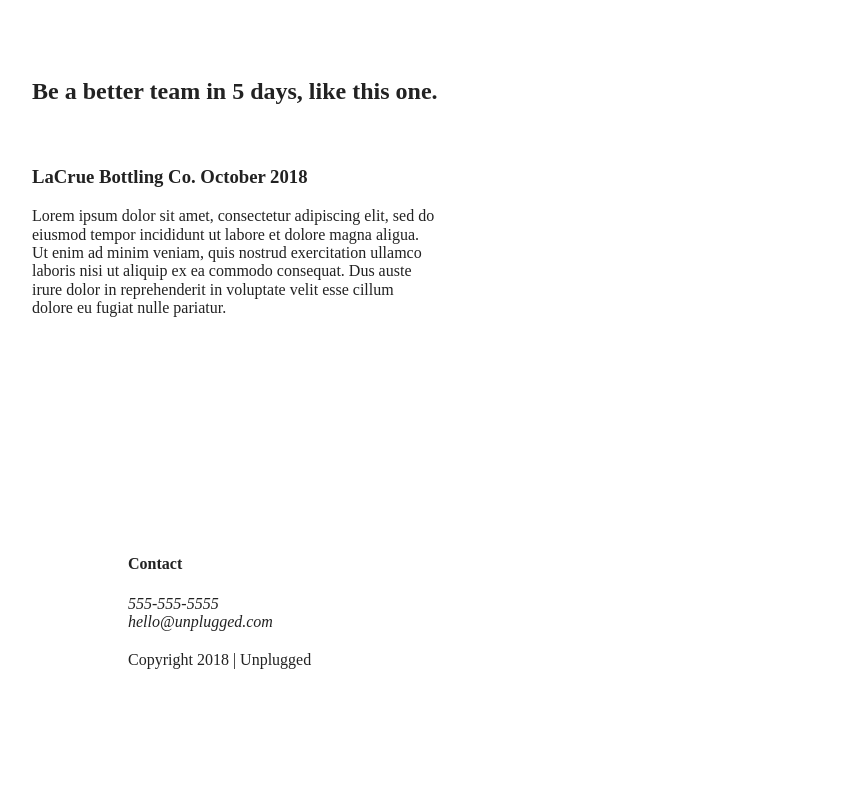
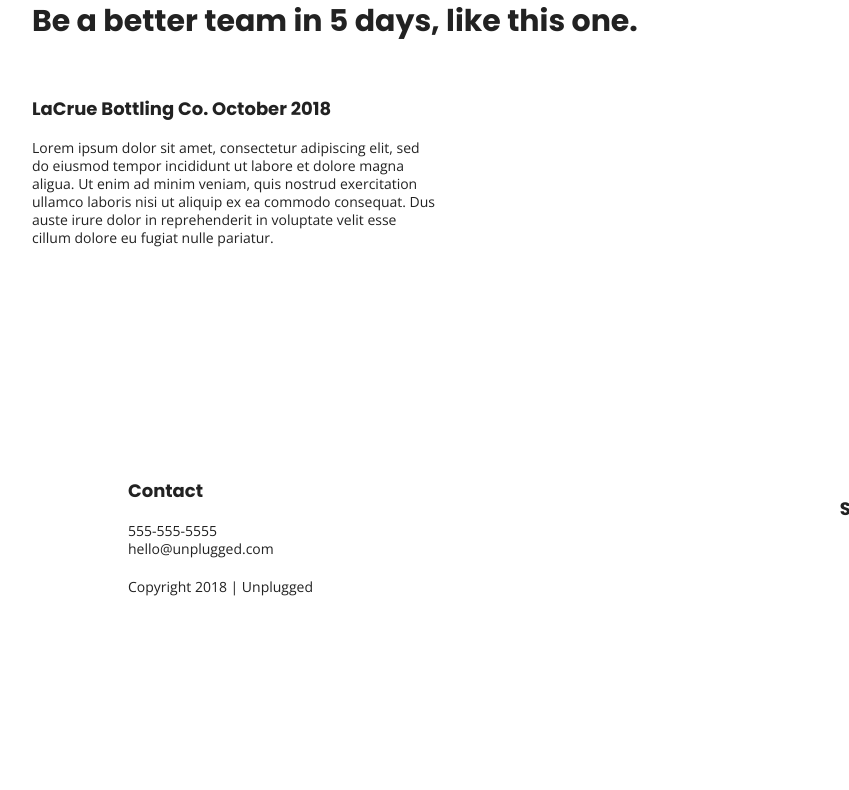
Before and after one commit to Beatriz-G/Unplugged-Retreat-Main, a website built with Parcel: page index.html in a window 1280 px wide. Shown: the part 1577-2367 px from the top of the page, without its empty margins (128-977 px from the left). After the commit the page ends 2293 px from the top, so only its background shows below. Built offline with nearby package versions, Linux system fonts and the light colour scheme.

Commit message:
Added changes to main body

```diff
--- a/css/main.css
+++ b/css/main.css
@@ -86,9 +86,56 @@ textarea {
 /* ==========================================================================
    Author's custom styles
    ========================================================================== */
+/*General Styles*/
 
+html {
+  font-size: 16px;
+}
 
-content-wrapper {
+body {
+  font-family: 'Open Sans', sans-serif;
+  font-size: 1em;
+  text-align: left;
+}
+
+ul, ol {
+  list-style-type: none;
+}
+
+a {
+  color: #e2e3ed;
+  text-decoration: none;
+}
+
+h2 {
+  font-family: 'Poppins', sans-serif;
+  font-size: 1.875em;
+}
+
+h3, h4 {
+  font-family: 'Poppins', sans-serif;
+  font-size: 1.125em;
+  margin: 20px 0;
+}
+
+p {
+  font-size: .875em;
+  line-height: 1.285;
+}
+
+img {
+
+}
+
+figure {
+
+}
+
+address {
+  font-style: normal;
+}
+
+.content-wrapper {
   width: 90%;
   margin: 50px 0;
 }
--- a/index.html
+++ b/index.html
@@ -1,5 +1,7 @@
 <!doctype html>
 <html class="no-js" lang="">
+<!-- google fonts -->
+<link href="https://fonts.googleapis.com/css?family=Open+Sans:400,700|Poppins:500,700" rel="stylesheet">
 
 <head>
   <meta charset="utf-8">
```
